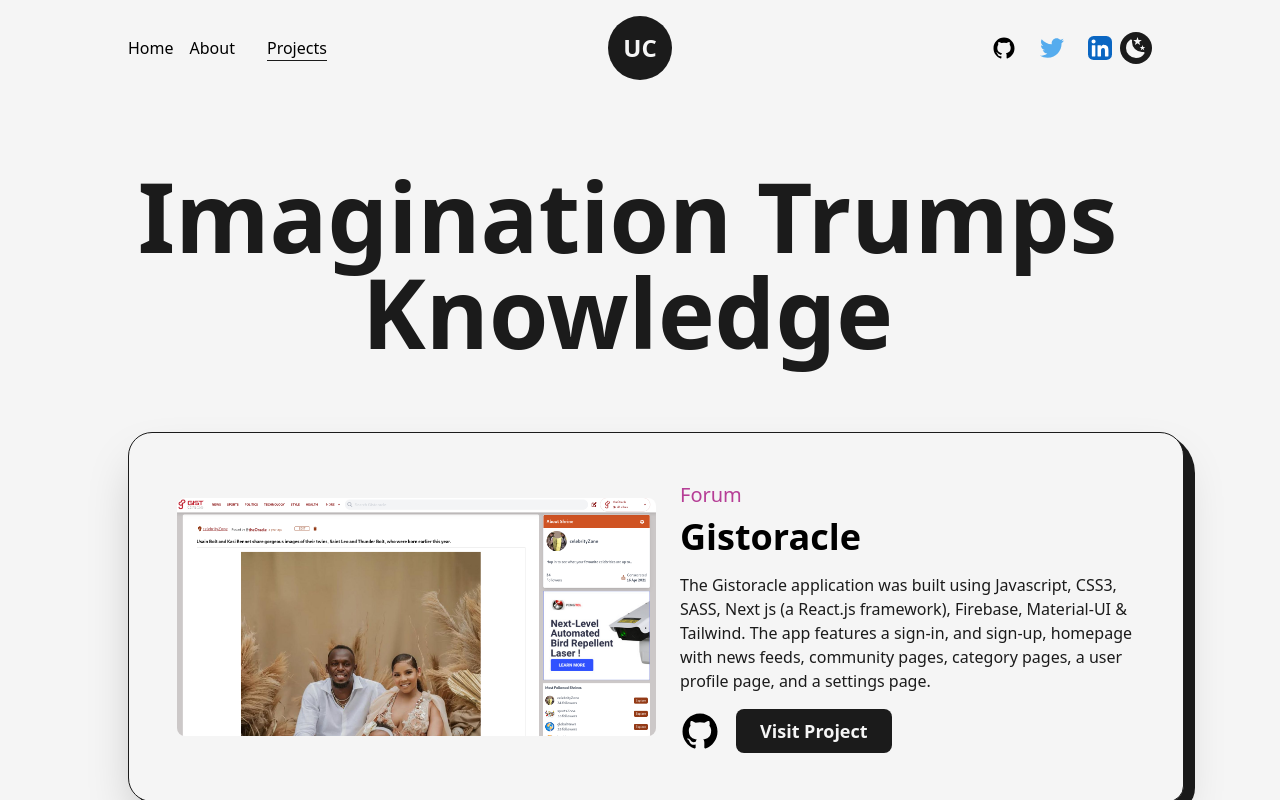
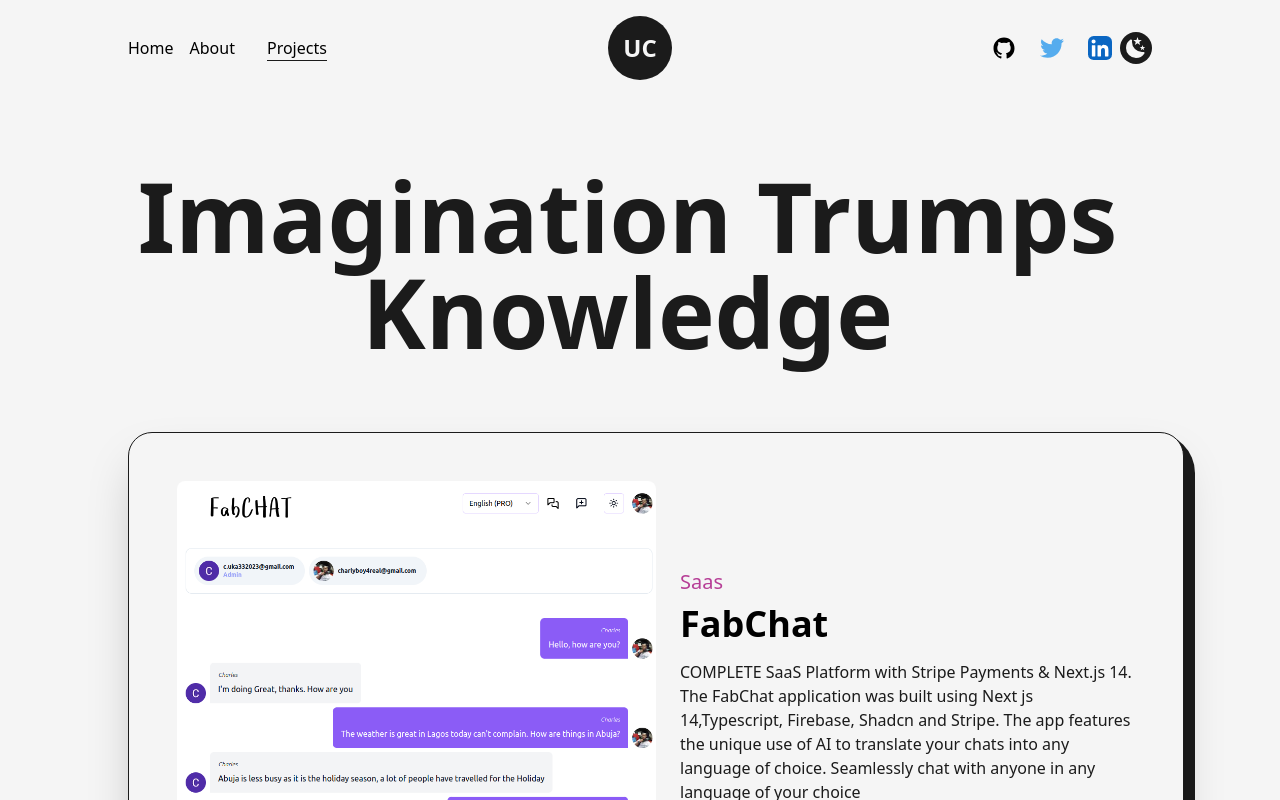
Before and after one commit to sleekcharly/portfolio, a Next.js app: page /projects in a window 1280 px wide. Shown: the top 800 px of the page. Built offline with nearby package versions, Linux system fonts and the light colour scheme.

Commit message:
updated projects page, added new project

```diff
--- a/pages/projects.tsx
+++ b/pages/projects.tsx
@@ -7,7 +7,7 @@
 import { GithubIcon } from '../components/Icons';
 import Layout from '../components/Layout';
 import TransitionEffect from '../components/TransitionEffect';
-import project1 from '../public/images/gistoracle_preview.png';
+import project1 from '../public/images/demo.png';
 import project2 from '../public/images/pingtelecoms_preview.webp';
 import project3 from '../public/images/fit_club.webp';
 import project4 from '../public/images/react_admin.webp';
@@ -167,11 +167,11 @@
           <div className="grid grid-cols-12 gap-24 gap-y-32 xl:gap-x-16 lg:gap-x-8 md:gap-y-24 sm:gap-x-0">
             <div className="col-span-12">
               <FeaturedProject
-                title="Gistoracle"
-                summary="The Gistoracle application was built using Javascript, CSS3, SASS, Next js (a React.js framework), Firebase, Material-UI & Tailwind. The app features a sign-in, and sign-up, homepage with news feeds, community pages, category pages, a user proﬁle page, and a settings page."
-                link="https://www.gistoracle.com"
-                type="Forum"
-                githubLink="https://github.com/sleekcharly/gistoracle-v2"
+                title="FabChat"
+                summary="COMPLETE SaaS Platform with Stripe Payments & Next.js 14. The FabChat application was built using  Next js 14,Typescript, Firebase, Shadcn and Stripe. The app features the unique use of AI to translate your chats into any language of choice. Seamlessly chat with anyone in any language of your choice"
+                link="https://fabchat-khaki.vercel.app/"
+                type="Saas"
+                githubLink="https://github.com/sleekcharly/FabChat"
                 img={project1}
               />
             </div>
```
Also changed, not shown: public/images/demo.png (added).
